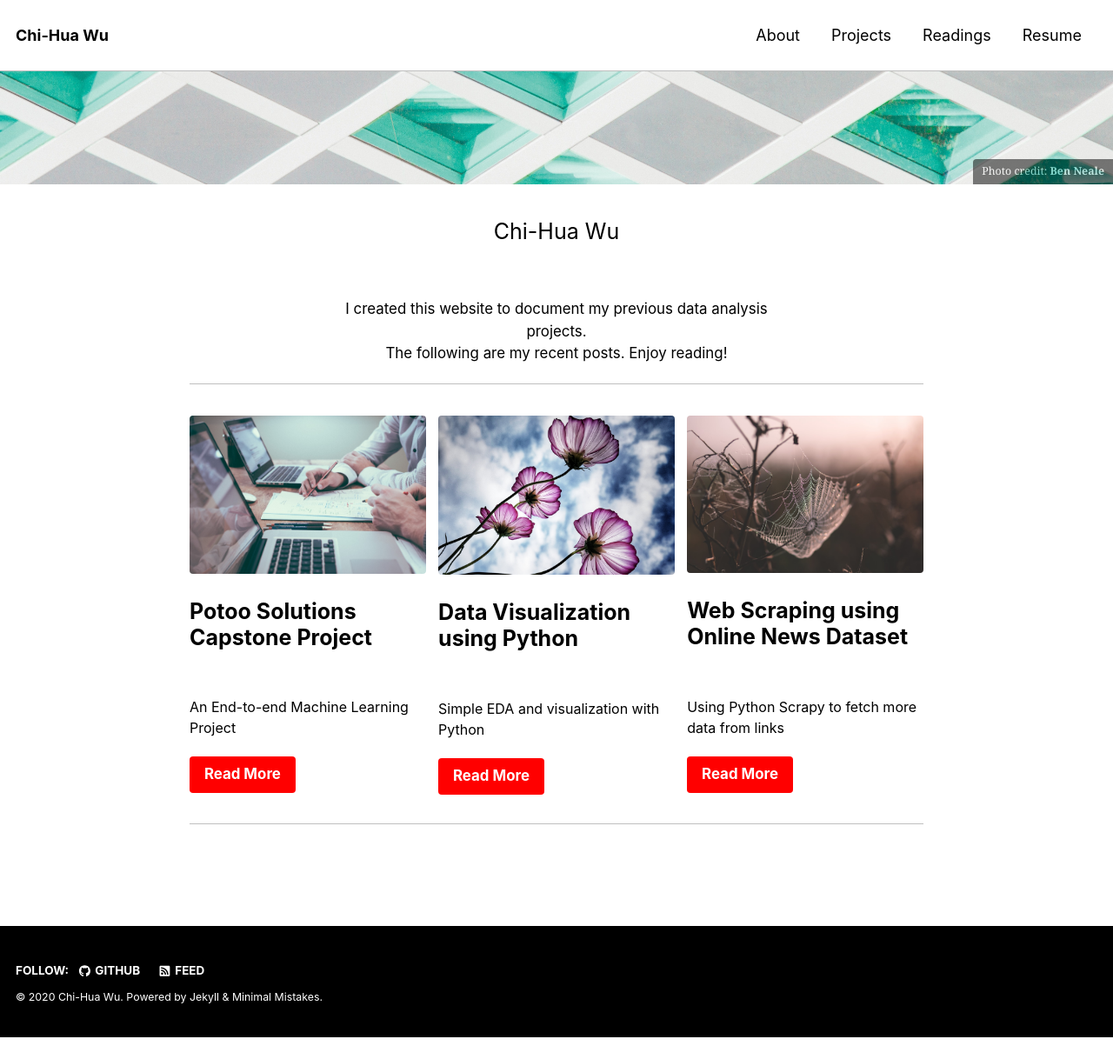
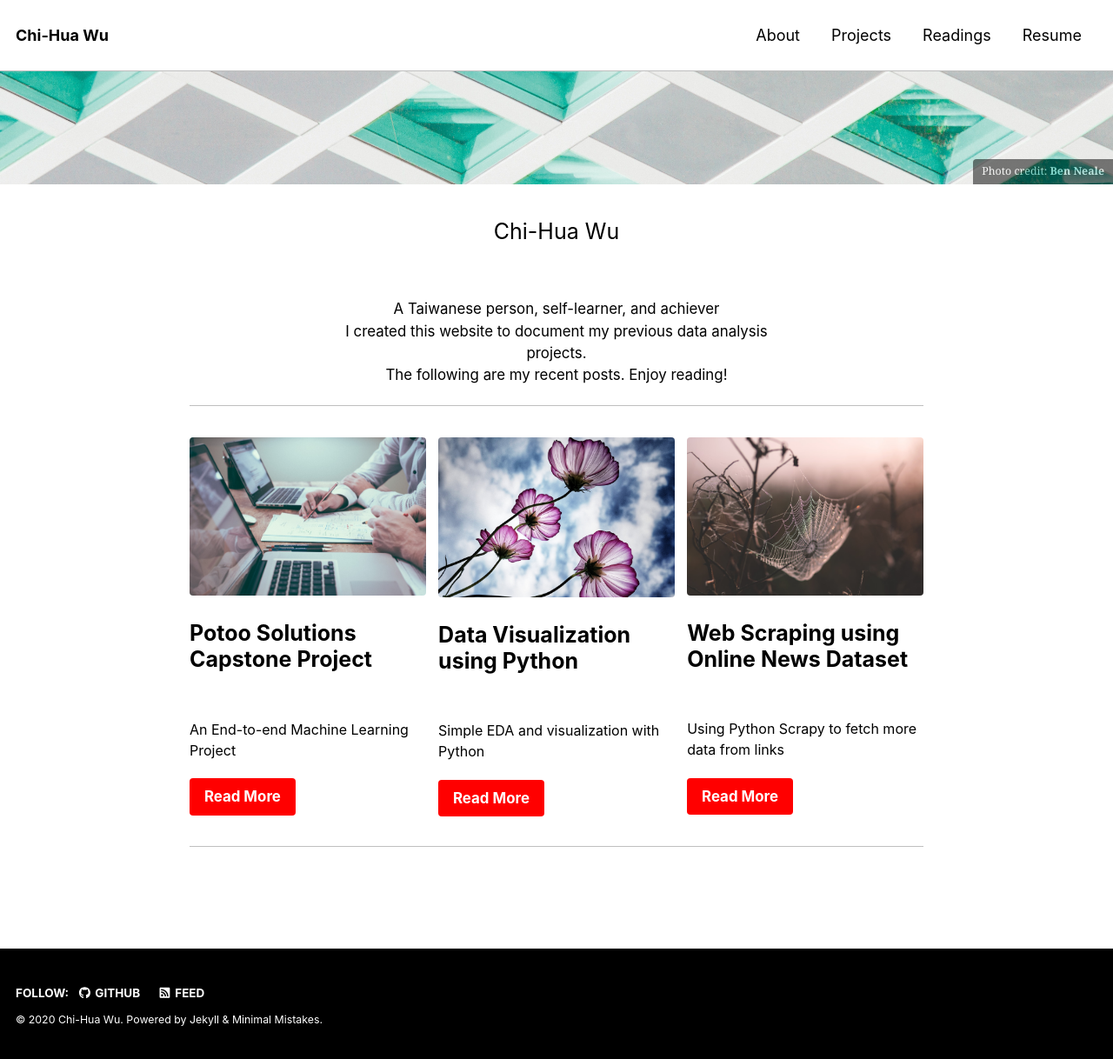
Before and after one commit to chw18019/chw18019.github.io, a Jekyll site: the page built from index.html, in a window 1280 px wide. Shown: the whole page at 87% size. Built offline with Jekyll 4.4.1, drawn with Linux system fonts in a browser that asks for light colours; nearby versions of some CDN libraries; the list of posts is cut into pages by our own code; before the commit the page ends 1193 px from its top, so only the background shows below that.

Commit message:
Update index.html

```diff
--- a/index.html
+++ b/index.html
@@ -7,7 +7,7 @@
   caption: "Photo credit: [**Ben Neale**](https://unsplash.com)"
 
 intro:
-  - excerpt: '<p style="font-size:25px; font-style:bold">Chi-Hua Wu</p><br>I created this website to document my previous data analysis projects. <br>The following are my recent posts. Enjoy reading!'
+  - excerpt: '<p style="font-size:25px; font-style:bold">Chi-Hua Wu</p><br>A Taiwanese person, self-learner, and achiever<br>I created this website to document my previous data analysis projects. <br>The following are my recent posts. Enjoy reading!'
 feature_row:
   - image_path: /assets/200504/scott-graham.jpeg
     alt: "placeholder image 1"
```
